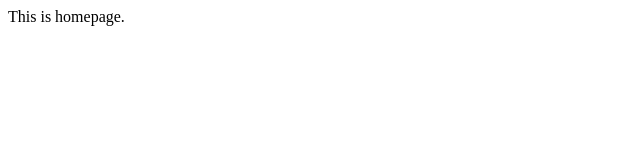
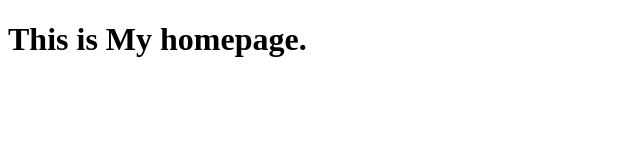
Before and after one commit to muzamilabbas/first-app, a plain HTML site: page index.html in a window 1280 px wide. Shown: the whole page, without its empty margins (0-640 px from the left). Drawn offline with Linux system fonts and the light colour scheme.

Commit message:
Added new text in index

```diff
--- a/index.html
+++ b/index.html
@@ -5,6 +5,6 @@
 	<title>Document</title>
 </head>
 <body>
-	This is homepage.
+	<h1>This is My homepage.</h1>
 </body>
 </html>
```
